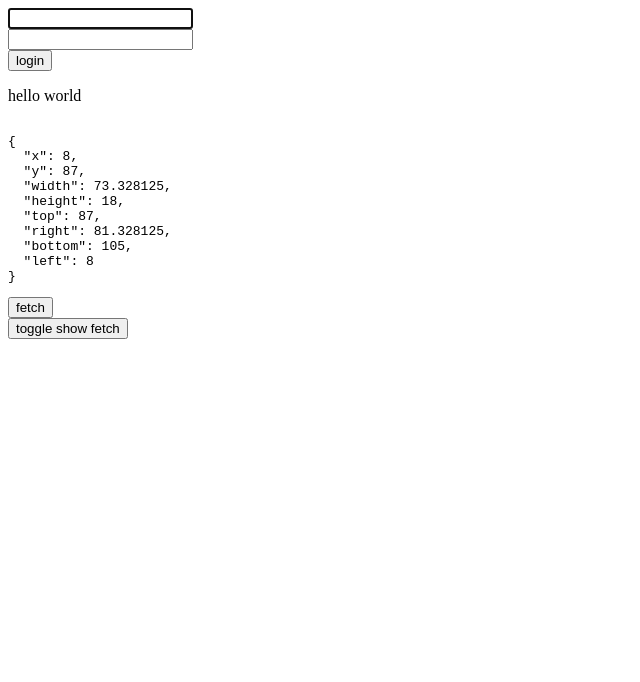
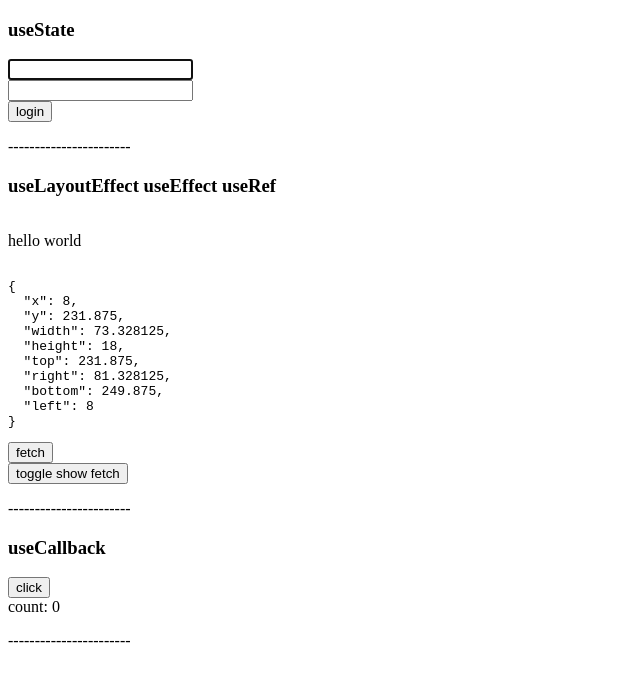
Before and after one commit to WUSO01/react-hooks-demo, a React (Create React App) app: page / in a window 1280 px wide. Shown: the top 682 px of the page, without its empty margins (0-640 px from the left). Built offline with nearby package versions, Linux system fonts and the light colour scheme; no server answers.

Commit message:
useCallback

```diff
--- a/src/App.js
+++ b/src/App.js
@@ -1,6 +1,7 @@
-import React, { useState, useEffect, useRef, useLayoutEffect } from 'react'
+import React, { useState, useEffect, useRef, useLayoutEffect, useCallback } from 'react'
 import { useForm } from './hooks/useForms'
 import { Hello } from './Hello'
+import { Button } from './Button'
 
 function App() {
   const [input, handleChange] = useForm({ email: '', password: '' })
@@ -16,8 +17,14 @@ function App() {
     console.log(inputRef.current.getBoundingClientRect())
   }, [])
 
+  const [count, setCount] = useState(0)
+  const increment = useCallback(() => {
+    setCount(count => count + 1)
+  }, [setCount])
+
   return (
     <div>
+      <h3>useState</h3>
       <div>
         <input ref={inputRef} name="email" onChange={handleChange} />
       </div>
@@ -25,16 +32,21 @@ function App() {
         <input type="password" name="password" onChange={handleChange} />
       </div>
       <button onClick={() => console.log(input)}>login</button>
+      <p>-----------------------</p>
+      <h3>useLayoutEffect useEffect useRef</h3>
       <div>
         {
           isShowHello && <Hello />
         }
         <button onClick={() => setShowHello(isShowHello => !isShowHello)}>toggle show fetch</button>
       </div>
+      <p>-----------------------</p>
+      <h3>useCallback</h3>
+      <Button increment={increment} />
+      <div>count: {count}</div>
+      <p>-----------------------</p>
     </div>
   )
 }
 
-
-
 export default App
--- /dev/null
+++ b/src/Button.js
@@ -0,0 +1,9 @@
+import React, { useRef } from 'react'
+
+export const Button = React.memo(({ increment }) => {
+  const renders = useRef(0)
+  console.log('renders is:', renders.current++)
+
+  return <button onClick={increment}>click</button>
+
+})
```
